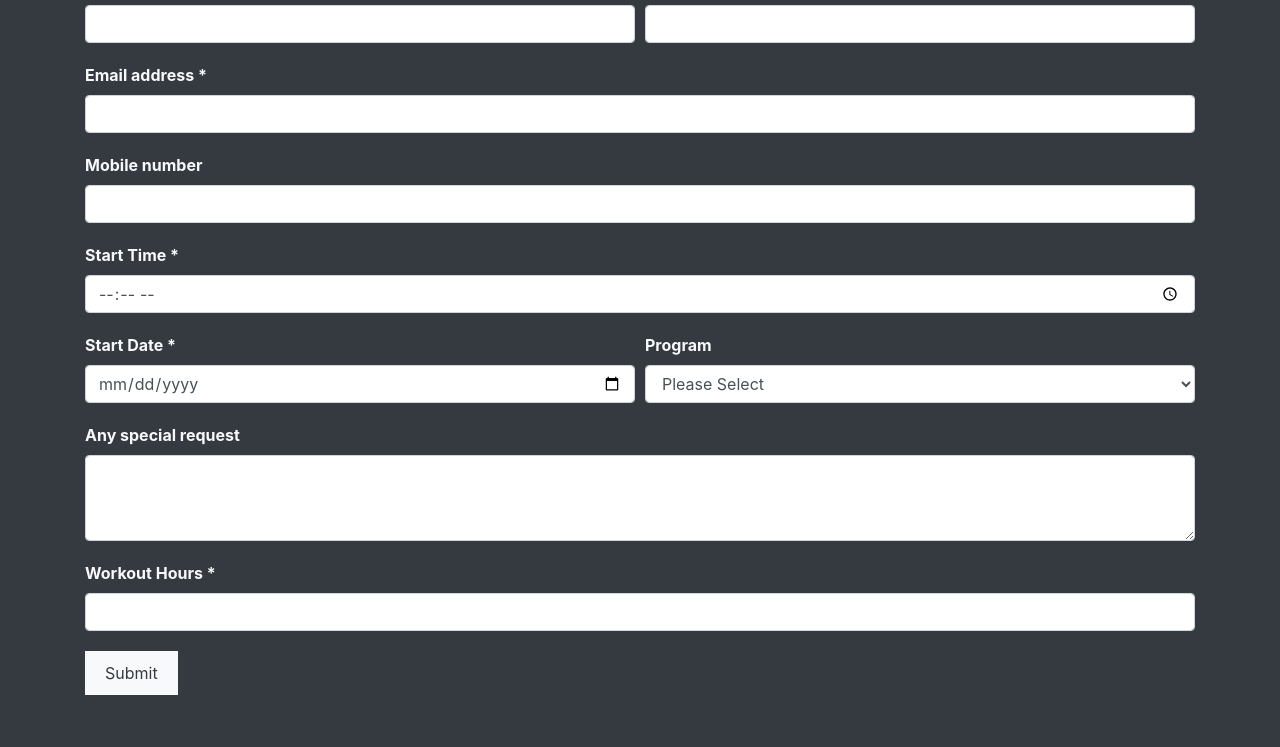
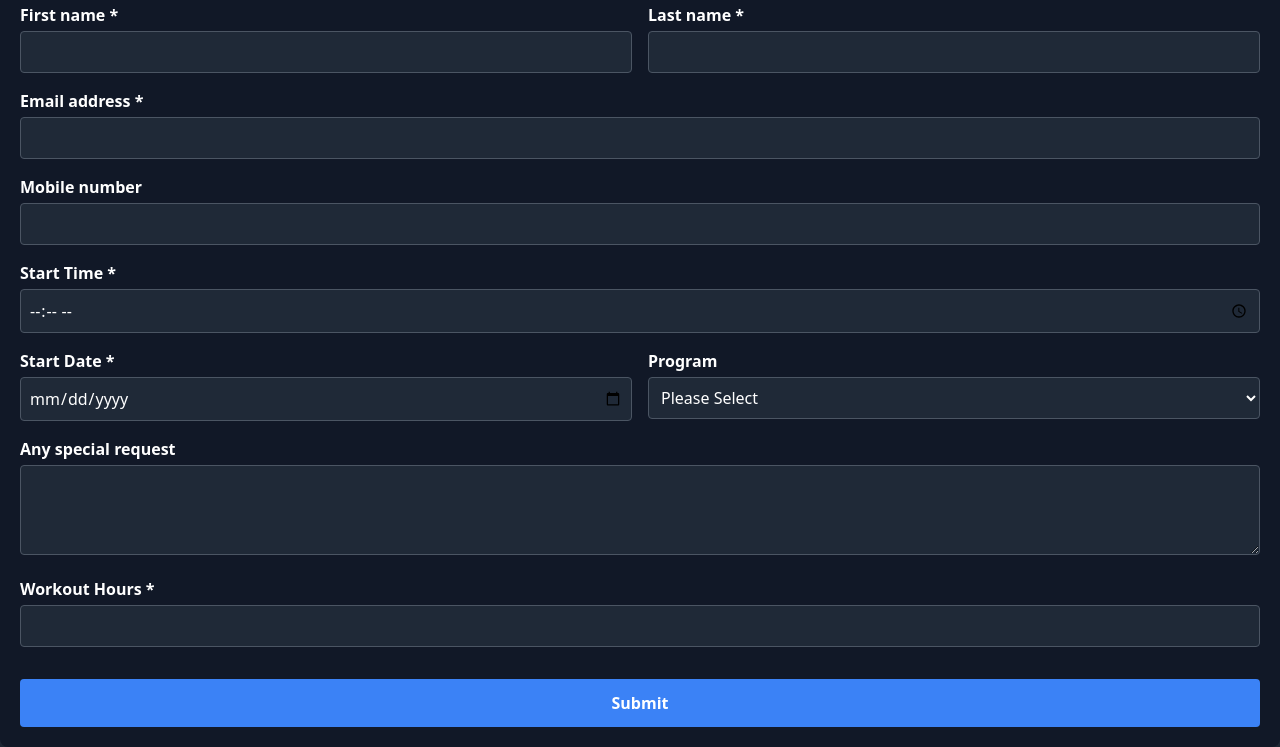
Before and after one commit to adityarv09/jenkins-docker-kubernetes-React-, a plain HTML site: page GYM/join_us.html in a window 1280 px wide. Shown: the part 157-904 px from the top of the page. Before the commit the page ends 852 px from the top, so only its background shows below. Drawn offline with nearby package versions, Linux system fonts and the light colour scheme.

Commit message:
changes done in join_us file added some options for the program

```diff
--- a/GYM/join_us.html
+++ b/GYM/join_us.html
@@ -4,106 +4,71 @@
     <meta charset="UTF-8">
     <meta name="viewport" content="width=device-width, initial-scale=1, shrink-to-fit=no">
     <title>Membership Form - MasterBlaster Gym</title>
-    <!-- Bootstrap CSS -->
-    <link rel="stylesheet" href="https://stackpath.bootstrapcdn.com/bootstrap/4.3.1/css/bootstrap.min.css">
-    <!-- Custom CSS -->
-    <style>
-        body {
-            background-color: #343a40 ;
-            color: #f8f9fa;
-        }
+    <!-- Tailwind CSS -->
+    <link href="https://cdn.jsdelivr.net/npm/tailwindcss@2.2.19/dist/tailwind.min.css" rel="stylesheet">
+</head>
+<body class="bg-gray-800 text-white">
 
-        .container {
-            margin-top: 30px;
-        }
-
-        h1, h2, h3 {
-            color: #f8f9fa;
-        }
-
-        form {
-            margin-top: 20px;
-        }
-
-        label {
-            font-weight: bold;
-        }
-
-        .form-group {
-            margin-bottom: 20px;
-        }
-
-        button {
-            background-color: #f8f9fa;
-            color: #343a40;
-            padding: 10px 20px;
-            border: none;
-            cursor: pointer;
-        }
-
-        button:hover {
-            background-color: #8a8e92;
-        }
-    </style>
-</head>
-<body>
-
-<div class="container">
-    <h1>To Get Membership</h1>
-    <p>Please fill the form below accurately to enable us serve you better! Welcome!</p>
+<div class="container mx-auto mt-10 p-5 bg-gray-900 rounded-lg shadow-lg">
+    <h1 class="text-3xl font-bold mb-4">To Get Membership</h1>
+    <p class="mb-6">Please fill the form below accurately to enable us serve you better! Welcome!</p>
 
     <form>
-        <div class="form-row">
-            <div class="col-md-6 form-group">
-                <label for="firstName">First name *</label>
-                <input type="text" class="form-control" id="firstName" required>
+        <div class="grid grid-cols-1 md:grid-cols-2 gap-4 mb-4">
+            <div class="form-group">
+                <label for="firstName" class="block font-semibold mb-1">First name *</label>
+                <input type="text" class="form-control w-full p-2 rounded border border-gray-600 bg-gray-800 focus:border-blue-500 focus:outline-none" id="firstName" required>
             </div>
-            <div class="col-md-6 form-group">
-                <label for="lastName">Last name *</label>
-                <input type="text" class="form-control" id="lastName" required>
+            <div class="form-group">
+                <label for="lastName" class="block font-semibold mb-1">Last name *</label>
+                <input type="text" class="form-control w-full p-2 rounded border border-gray-600 bg-gray-800 focus:border-blue-500 focus:outline-none" id="lastName" required>
             </div>
         </div>
 
-        <div class="form-group">
-            <label for="email">Email address *</label>
-            <input type="email" class="form-control" id="email" required>
+        <div class="form-group mb-4">
+            <label for="email" class="block font-semibold mb-1">Email address *</label>
+            <input type="email" class="form-control w-full p-2 rounded border border-gray-600 bg-gray-800 focus:border-blue-500 focus:outline-none" id="email" required>
         </div>
 
-        <div class="form-group">
-            <label for="contactNumber">Mobile number</label>
-            <input type="tel" class="form-control" id="contactNumber">
+        <div class="form-group mb-4">
+            <label for="contactNumber" class="block font-semibold mb-1">Mobile number</label>
+            <input type="tel" class="form-control w-full p-2 rounded border border-gray-600 bg-gray-800 focus:border-blue-500 focus:outline-none" id="contactNumber">
         </div>
 
-        <div class="form-group">
-            <label for="startTime">Start Time *</label>
-            <input type="time" class="form-control" id="startTime" required>
+        <div class="form-group mb-4">
+            <label for="startTime" class="block font-semibold mb-1">Start Time *</label>
+            <input type="time" class="form-control w-full p-2 rounded border border-gray-600 bg-gray-800 focus:border-blue-500 focus:outline-none" id="startTime" required>
         </div>
 
-        <div class="form-row">
-            <div class="col-md-6 form-group">
-                <label for="startDate">Start Date *</label>
-                <input type="date" class="form-control" id="startDate" required>
+        <div class="grid grid-cols-1 md:grid-cols-2 gap-4 mb-4">
+            <div class="form-group">
+                <label for="startDate" class="block font-semibold mb-1">Start Date *</label>
+                <input type="date" class="form-control w-full p-2 rounded border border-gray-600 bg-gray-800 focus:border-blue-500 focus:outline-none" id="startDate" required>
             </div>
-            <div class="col-md-6 form-group">
-                <label for="program">Program</label>
-                <select class="form-control" id="program">
+            <div class="form-group">
+                <label for="program" class="block font-semibold mb-1">Program</label>
+                <select class="form-control w-full p-2 rounded border border-gray-600 bg-gray-800 focus:border-blue-500 focus:outline-none" id="program">
                     <option>Please Select</option>
                     <!-- Add your program options here -->
+                    <option value="cardio-blast">Cardio Blast</option>
+                    <option value="strength-training">Strength Training</option>
+                    <option value="yoga-sessions">Yoga Sessions</option>
                 </select>
             </div>
         </div>
 
-        <div class="form-group">
-            <label for="specialRequest">Any special request</label>
-            <textarea class="form-control" id="specialRequest" rows="3"></textarea>
+
+        <div class="form-group mb-4">
+            <label for="specialRequest" class="block font-semibold mb-1">Any special request</label>
+            <textarea class="form-control w-full p-2 rounded border border-gray-600 bg-gray-800 focus:border-blue-500 focus:outline-none" id="specialRequest" rows="3"></textarea>
         </div>
 
-        <div class="form-group">
-            <label for="workoutHours">Workout Hours *</label>
-            <input type="number" class="form-control" id="workoutHours" required>
+        <div class="form-group mb-4">
+            <label for="workoutHours" class="block font-semibold mb-1">Workout Hours *</label>
+            <input type="number" class="form-control w-full p-2 rounded border border-gray-600 bg-gray-800 focus:border-blue-500 focus:outline-none" id="workoutHours" required>
         </div>
 
-        <button type="submit">Submit</button>
+        <button type="submit" class="w-full py-3 mt-4 bg-blue-500 hover:bg-blue-600 text-white font-bold rounded transition duration-200">Submit</button>
     </form>
 </div>
 
```
